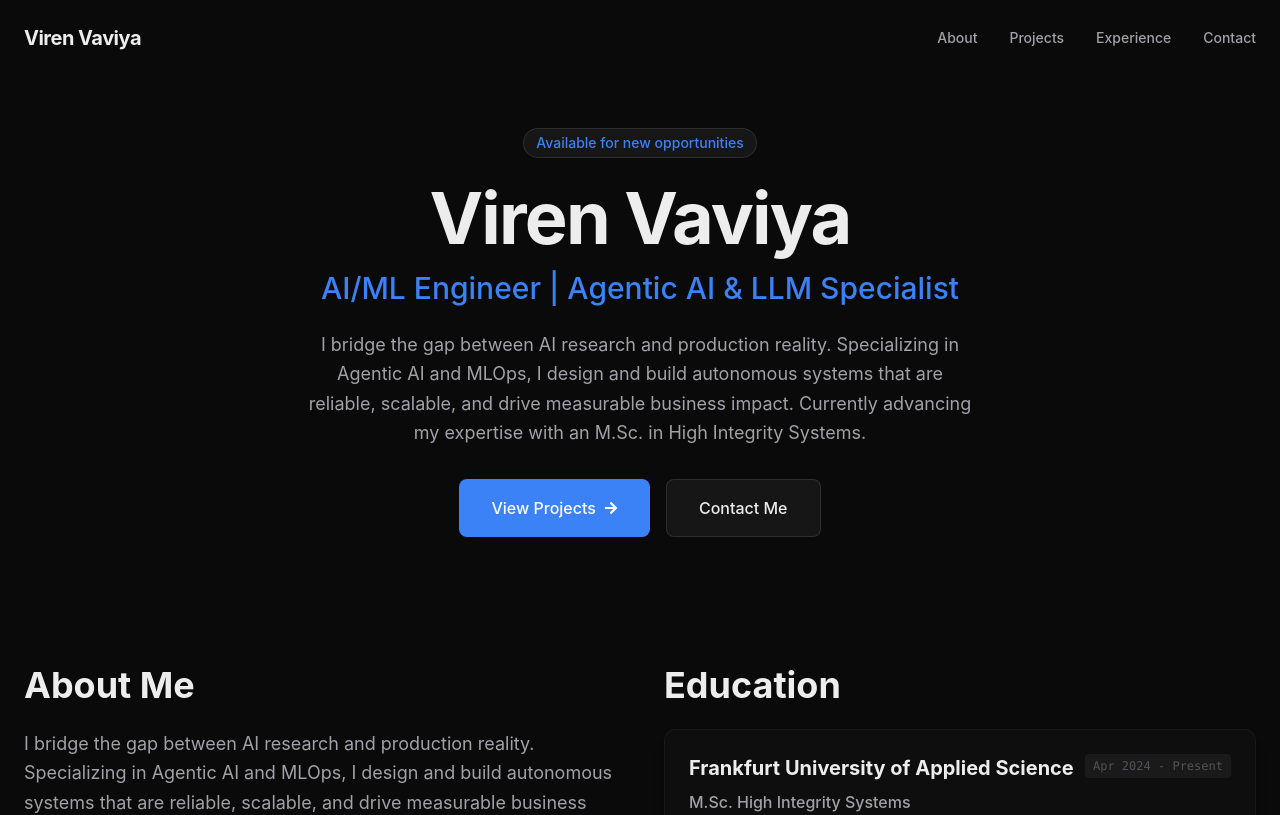
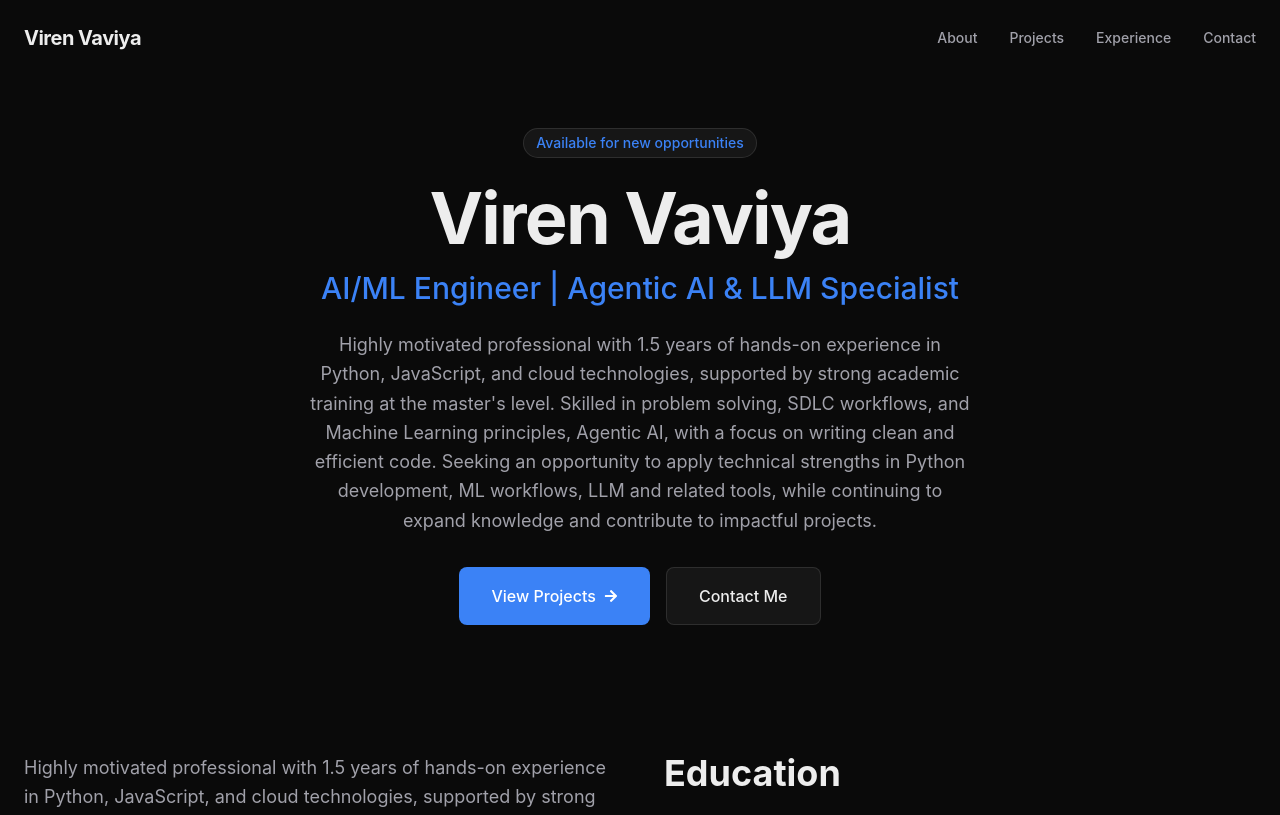
Before and after one commit to Vvren2022/portfolio_vren, a React (Vite) app: page / in a window 1280 px wide. Shown: the top 815 px of the page. Built offline with nearby package versions, Linux system fonts and the light colour scheme.

Commit message:
Update About content and bio

```diff
--- a/src/components/About.jsx
+++ b/src/components/About.jsx
@@ -14,7 +14,6 @@ const About = () => {
                 >
                     {/* About Me Column */}
                     <div>
-                        <h2 className="text-3xl md:text-4xl font-bold text-text-primary mb-6">About Me</h2>
                         <p className="text-text-secondary text-lg leading-relaxed">
                             {profile.bio}
                         </p>
--- a/src/data/profile.js
+++ b/src/data/profile.js
@@ -2,7 +2,7 @@ export const profile = {
   name: "Viren Vaviya",
   title: "AI/ML Engineer | Agentic AI & LLM Specialist",
   tagline: "Engineering production-grade Agentic AI systems and scalable LLM pipelines.",
-  bio: "I bridge the gap between AI research and production reality. Specializing in Agentic AI and MLOps, I design and build autonomous systems that are reliable, scalable, and drive measurable business impact. Currently advancing my expertise with an M.Sc. in High Integrity Systems.",
+  bio: "Highly motivated professional with 1.5 years of hands-on experience in Python, JavaScript, and cloud technologies, supported by strong academic training at the master's level. Skilled in problem solving, SDLC workflows, and Machine Learning principles, Agentic AI, with a focus on writing clean and efficient code. Seeking an opportunity to apply technical strengths in Python development, ML workflows, LLM and related tools, while continuing to expand knowledge and contribute to impactful projects.",
   social: {
     linkedin: "https://www.linkedin.com/in/viren-vaviya-a9933423b/",
     github: "https://github.com/Vvren2022",
```
